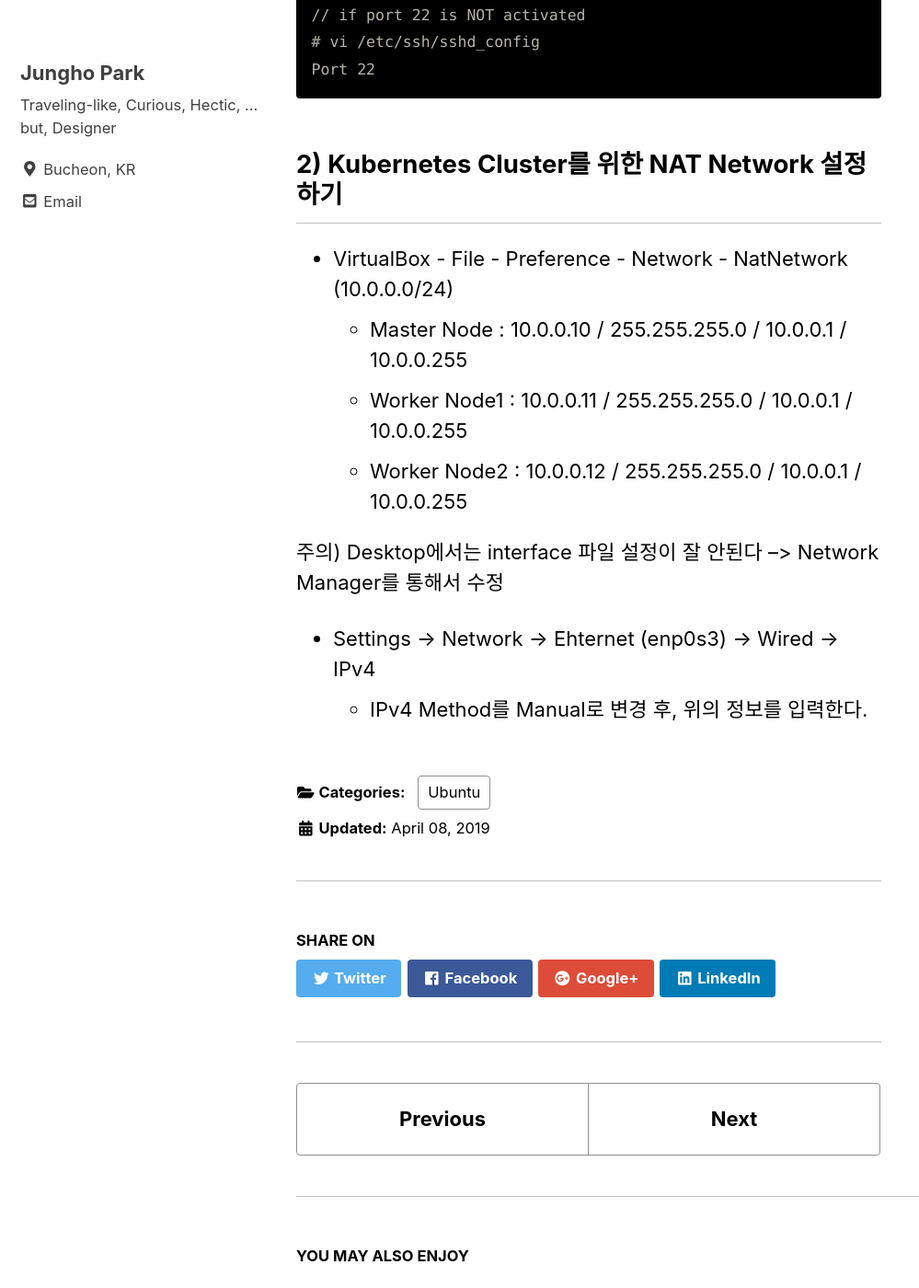
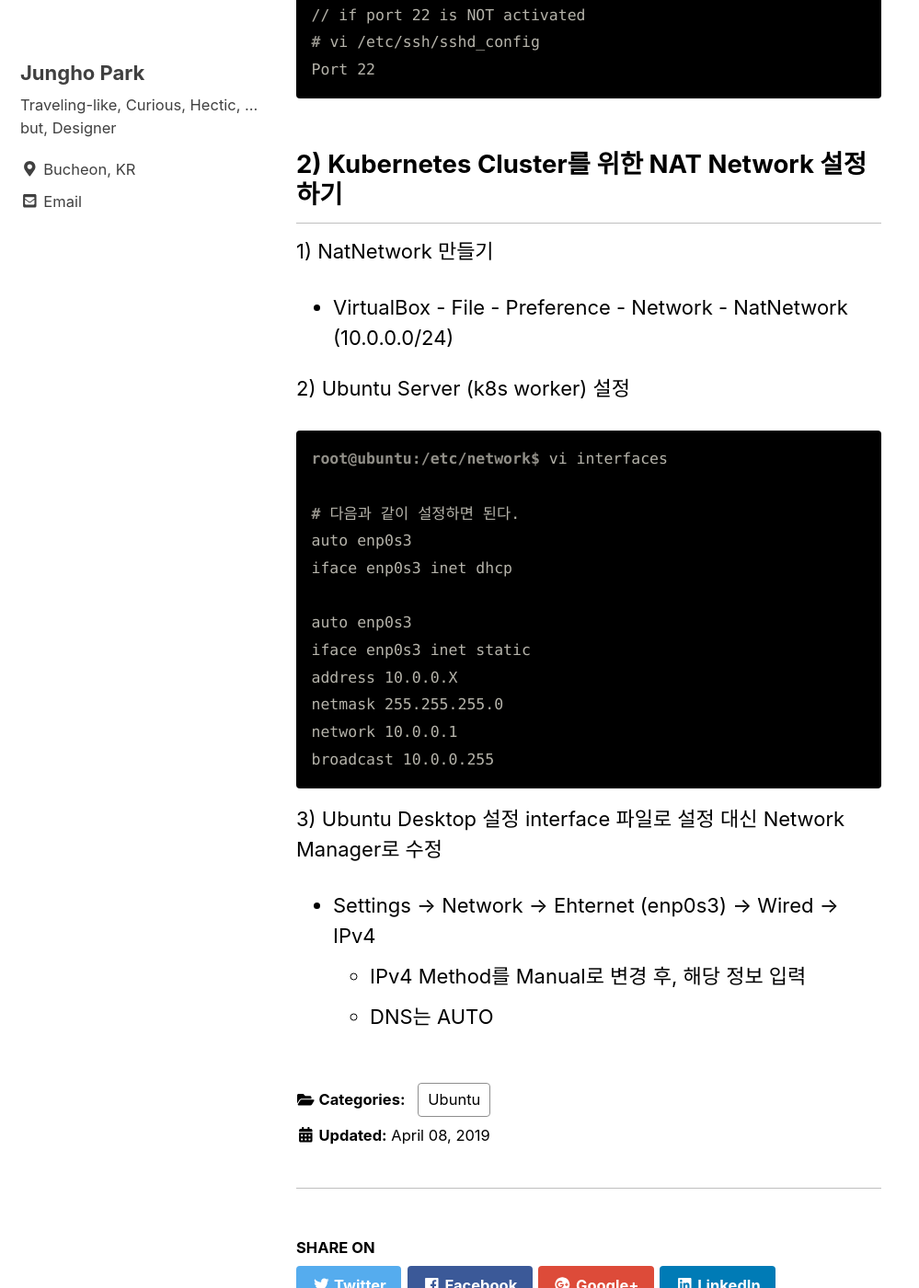
Before and after one commit to unipark00/tekrepo, a Jekyll site: the page built from _posts/2018-12-03-ubuntu-setup.md, in a window 1280 px wide and 1400 px high, scrolled down 873 px. Shown: the whole window at 92% size, without its empty margins (0-999 px from the left). Built offline with Jekyll 4.4.1, drawn with Linux system fonts in a browser that asks for light colours; cached includes are drawn as plain includes.

Commit message:
Update 2018-12-03-ubuntu-setup.md

````diff
--- a/_posts/2018-12-03-ubuntu-setup.md
+++ b/_posts/2018-12-03-ubuntu-setup.md
@@ -33,13 +33,29 @@ Port 22
 ```
 
 ## 2) Kubernetes Cluster를 위한 NAT Network 설정하기
+
+1) NatNetwork 만들기
 * VirtualBox - File - Preference - Network - NatNetwork (10.0.0.0/24)
-  * Master Node  : 10.0.0.10 / 255.255.255.0 / 10.0.0.1 / 10.0.0.255
-  * Worker Node1 : 10.0.0.11 / 255.255.255.0 / 10.0.0.1 / 10.0.0.255
-  * Worker Node2 : 10.0.0.12 / 255.255.255.0 / 10.0.0.1 / 10.0.0.255
 
-주의) Desktop에서는 interface 파일 설정이 잘 안된다
---> Network Manager를 통해서 수정
+2) Ubuntu Server (k8s worker) 설정
+```console
+root@ubuntu:/etc/network$ vi interfaces
+
+# 다음과 같이 설정하면 된다.
+auto enp0s3
+iface enp0s3 inet dhcp
+
+auto enp0s3
+iface enp0s3 inet static
+address 10.0.0.X
+netmask 255.255.255.0
+network 10.0.0.1
+broadcast 10.0.0.255
+```
+
+3) Ubuntu Desktop 설정
+interface 파일로 설정 대신 Network Manager로 수정
 
 * Settings -> Network -> Ehternet (enp0s3) -> Wired -> IPv4
-  * IPv4 Method를 Manual로 변경 후, 위의 정보를 입력한다.
+  * IPv4 Method를 Manual로 변경 후, 해당 정보 입력
+  * DNS는 AUTO
````
